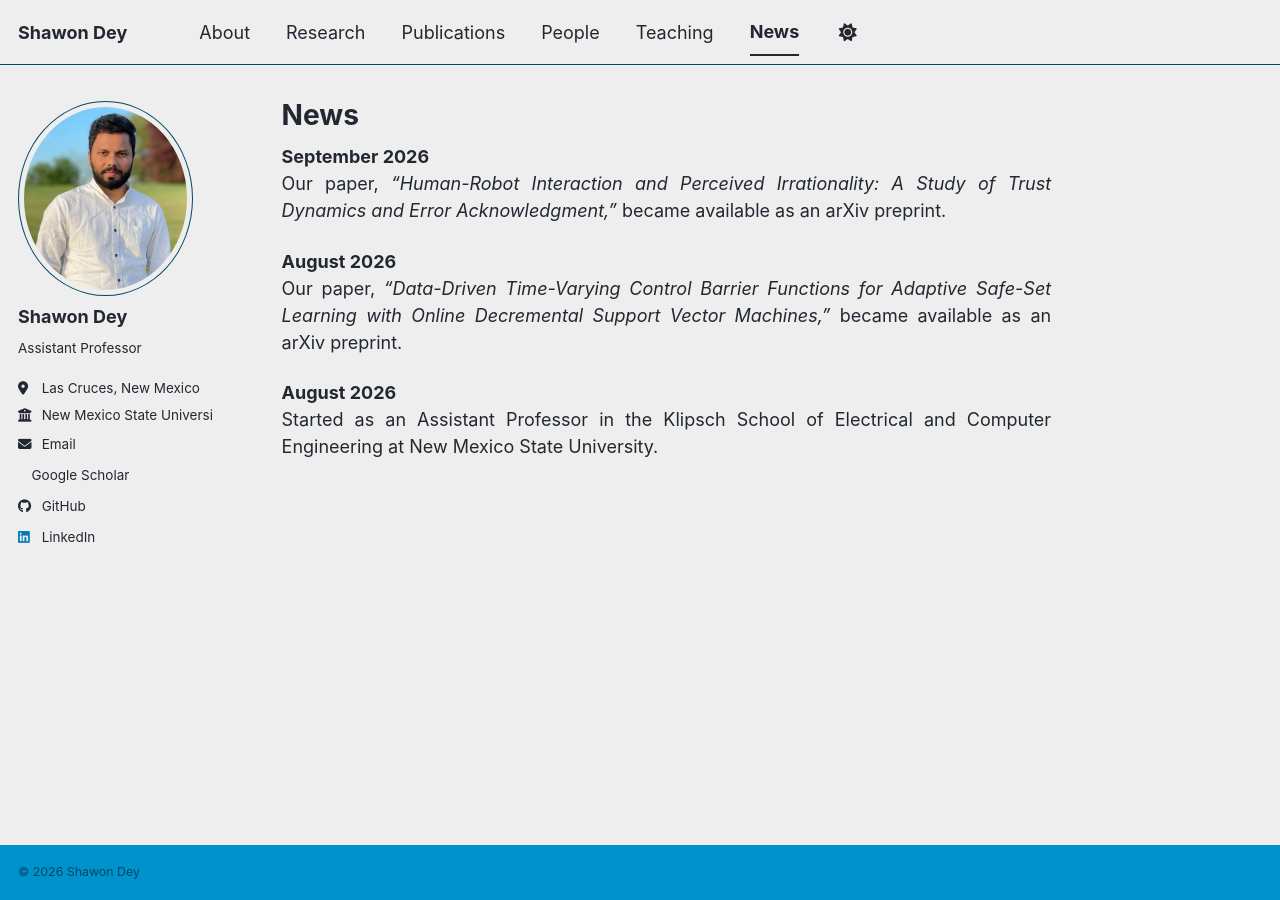
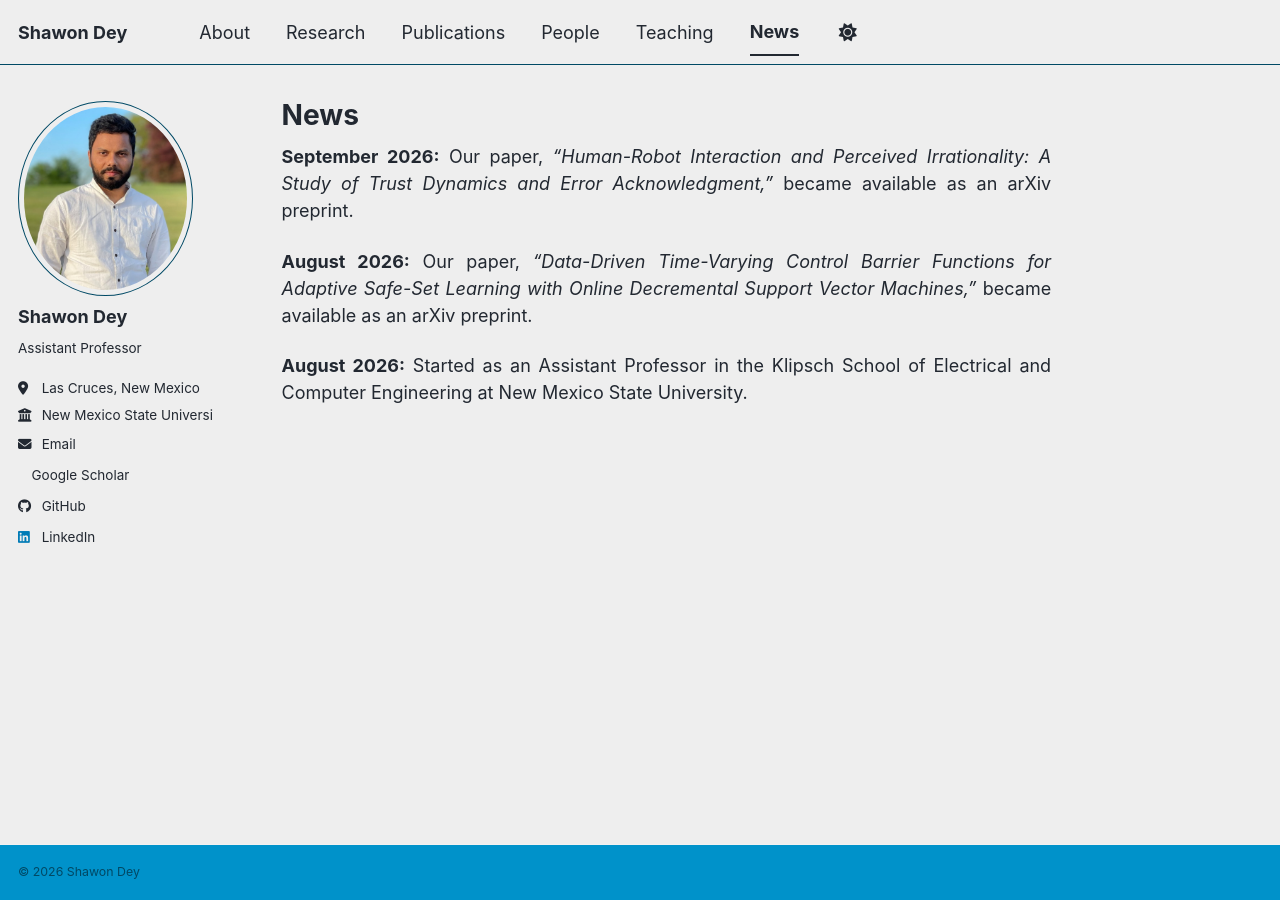
Before and after one commit to shawondey/shawondey.github.io, a Jekyll site: the page built from _pages/news.md, in a window 1280 px wide. Built offline with Jekyll 4.4.1, drawn with Linux system fonts in a browser that asks for light colours; a style sheet for code colours, icons or effects is not loaded.

Commit message:
Update news.md

```diff
--- a/_pages/news.md
+++ b/_pages/news.md
@@ -4,11 +4,8 @@ title: "News"
 author_profile: true
 ---
 
-**September 2026**
-Our paper, *“Human-Robot Interaction and Perceived Irrationality: A Study of Trust Dynamics and Error Acknowledgment,”* became available as an arXiv preprint.
+**September 2026:** Our paper, *“Human-Robot Interaction and Perceived Irrationality: A Study of Trust Dynamics and Error Acknowledgment,”* became available as an arXiv preprint.
 
-**August 2026**
-Our paper, *“Data-Driven Time-Varying Control Barrier Functions for Adaptive Safe-Set Learning with Online Decremental Support Vector Machines,”* became available as an arXiv preprint.
+**August 2026:** Our paper, *“Data-Driven Time-Varying Control Barrier Functions for Adaptive Safe-Set Learning with Online Decremental Support Vector Machines,”* became available as an arXiv preprint.
 
-**August 2026**
-Started as an Assistant Professor in the Klipsch School of Electrical and Computer Engineering at New Mexico State University.
+**August 2026:** Started as an Assistant Professor in the Klipsch School of Electrical and Computer Engineering at New Mexico State University.
```
